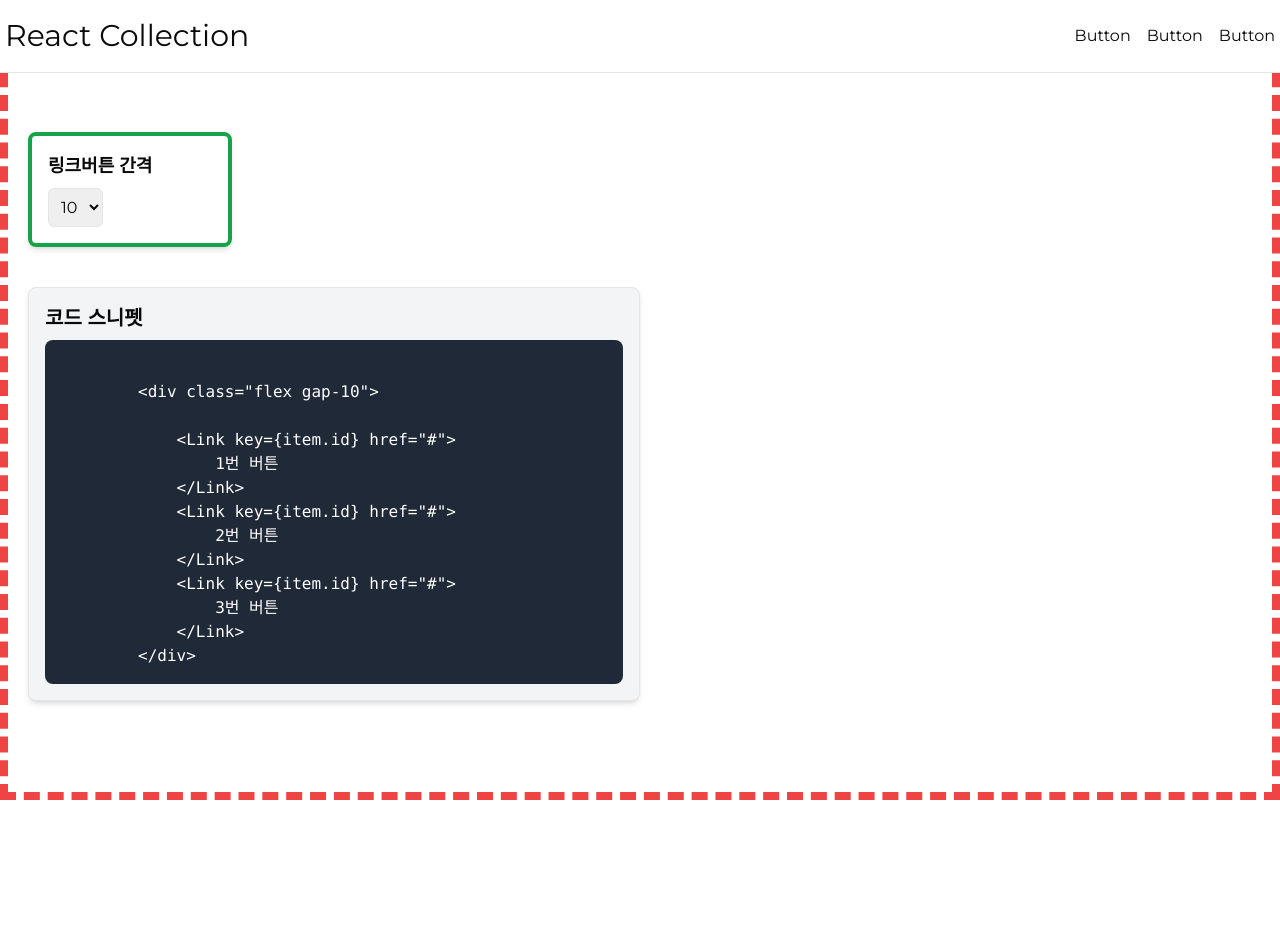
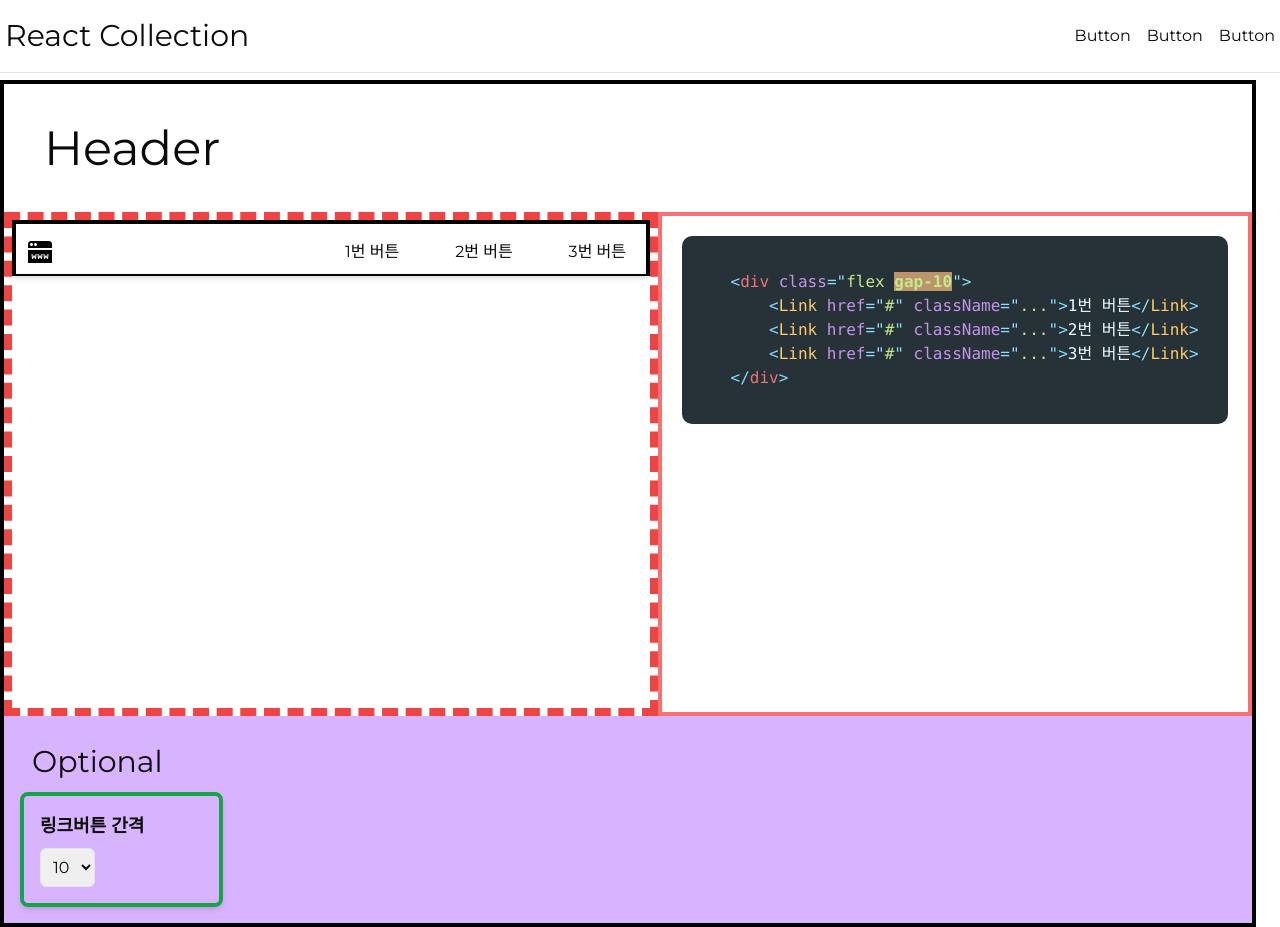
Before and after one commit to Squad357/React-Collection, a Next.js app: page /headers in a window 1280 px wide. Before the commit the page ends 800 px from the top, so only its background shows below. Built offline with nearby package versions, Linux system fonts and the light colour scheme.

Commit message:
✨ [Feat] shiki 라이브러리 도입 및 Code 컴포넌트 분리 (FS-25)

```diff
--- a/package.json
+++ b/package.json
@@ -36,6 +36,7 @@
     "eslint": "^8",
     "eslint-config-next": "15.0.1",
     "postcss": "^8",
+    "shiki": "^1.22.2",
     "tailwindcss": "^3.4.1",
     "typescript": "^5"
   },
--- a/src/app/globals.css
+++ b/src/app/globals.css
@@ -42,6 +42,7 @@ body {
 		--sidebar-border: 220 13% 91%;
 		--sidebar-ring: 217.2 91.2% 59.8%;
 	}
+
 	.dark {
 		--background: 0 0% 3.9%;
 		--foreground: 0 0% 98%;
@@ -82,7 +83,48 @@ body {
 	* {
 		@apply border-border;
 	}
+
 	body {
 		@apply bg-background text-foreground max-w-[1400px] my-0 mx-auto;
 	}
 }
+
+pre.shiki {
+	padding: 10px;
+	border-radius: 10px;
+}
+
+.highlight-effect {
+	border: 2px solid yellow;
+	/* 강조 효과를 위한 스타일 */
+	background-color: rgba(255, 255, 0, 0.2);
+	/* 배경색 변경 */
+}
+
+.highlighted-gap {
+	background-color: rgba(210, 164, 115, 0.87);
+	/* 노란색 배경 */
+	font-weight: bold;
+	/* 굵은 글씨 */
+}
+
+@keyframes highlight {
+	0% {
+		opacity: 0;
+		transform: scale(0.9);
+	}
+
+	50% {
+		opacity: 0.5;
+		transform: scale(1.05);
+	}
+
+	100% {
+		opacity: 1;
+		transform: scale(1);
+	}
+}
+
+.highlighted-gap {
+	animation: highlight 0.5s ease-in-out forwards;
+}
--- a/src/app/headers/page.tsx
+++ b/src/app/headers/page.tsx
@@ -1,8 +1,10 @@
+// Header.tsx
 'use client';
 
+import Code from '@/components/Code';
 import Image from 'next/image';
 import Link from 'next/link';
-import { useState } from 'react';
+import React, { useState } from 'react';
 import headers from '../../../public/logo/http-logo.svg';
 
 // 링크 리스트
@@ -14,24 +16,16 @@ const LinkButton = [
   { id: 5, name: '5번 버튼', link: '#', isOpen: false },
 ];
 
-interface HeaderOptionalProps {
-  handleGapChange: (e: React.ChangeEvent<HTMLSelectElement>) => void;
-}
-
 function Header() {
   const [gap, setGap] = useState<string>('gap-10');
-  const [codeSnippet, setCodeSnippet] = useState<string>(
-    getCodeSnippet('gap-10'),
-  );
   const [animate, setAnimate] = useState<boolean>(false);
-  const [highlight, setHighlight] = useState<boolean>(false);
+  const [highlight, setHighlight] = useState<boolean>(false); // 강조 상태 추가
 
   const handleGapChange = (e: React.ChangeEvent<HTMLSelectElement>) => {
     const newGap = e.target.value;
     setAnimate(true); // 애니메이션 시작
     setGap(newGap);
     setHighlight(true); // 강조 효과 시작
-    setCodeSnippet(getCodeSnippet(newGap));
 
     // 애니메이션 종료 후 상태 초기화
     setTimeout(() => {
@@ -40,23 +34,21 @@ function Header() {
     }, 300); // duration과 동일한 시간 설정
   };
 
-  function getCodeSnippet(gapClass: string) {
-    return `
-		<div class="flex ${gapClass}">
-		${LinkButton.filter(item => item.isOpen)
+  const codeString = `
+	<div class="flex ${gap}">  ${LinkButton.filter(item => item.isOpen)
     .map(
       item => `
-			<Link key={item.id} href="${item.link}">
-				${item.name}
-			</Link>`,
+		<Link href="${item.link}" className="...">${item.name}</Link>  `,
     )
     .join('')}
-		</div>`;
-  }
+	</div>
+		`;
 
   return (
-    <>
-      <div className='m-auto w-[1300px] h-[800px] border-dashed border-red-500 border-8 relative'>
+    <main className='border-4 border-black mt-20'>
+      <h1 className='text-5xl p-10'>Header</h1>
+      <div className='flex'>
+        <div className='m-auto w-[654px] h-[504px] border-dashed border-red-500 border-8 relative'>
           <header className='absolute top-0 left-0 right-0 border-b-2 h-14 items-center m-auto flex p-2 justify-center w-full shadow-md border-4 border-black'>
             <div className='flex justify-between w-full items-center px-1 m-auto max-w-[800px]'>
               {/* 로고 이미지 */}
@@ -67,14 +59,11 @@ function Header() {
                     alt='홈페이지 로고'
                     width={0}
                     height={0}
-                  layout='intrinsic'
-                  objectFit='contain'
                     quality={100}
                     priority
                   />
                 </Link>
               </div>
-
               {/* 링크 버튼 리스트 */}
               <div
                 className={`flex ${gap} transition-all duration-300 ${
@@ -84,27 +73,38 @@ function Header() {
                   <Link
                     key={item.id}
                     href={item.link}
-                  className='p-2 rounded transition-colors duration-300 hover:bg-gray-400'>
+                    className='p-2 rounded transition-colors duration-300 hover:bg-gray-400 hover:scale-95'>
                     {item.name}
                   </Link>
                 ))}
               </div>
             </div>
           </header>
-
-        {/* 옵션 */}
-        <div className='flex flex-col gap-10 mt-10 p-5'>
-          <HeaderOptional handleGapChange={handleGapChange} />
-          <CodeSnippet code={codeSnippet} highlight={highlight} />
+        </div>
+        <div className='flex flex-col gap-10 p-5 border-red-400 border-4'>
+          <Code
+            codeString={codeString}
+            language='tsx'
+            theme='material-theme'
+            highlight={highlight}
+            gap={gap}
+          />
         </div>
       </div>
-    </>
+      <Options>
+        <HeaderOptional handleGapChange={handleGapChange} />
+      </Options>
+    </main>
   );
 }
 
-function HeaderOptional({ handleGapChange }: HeaderOptionalProps) {
+function HeaderOptional({
+  handleGapChange,
+}: {
+  handleGapChange: (e: React.ChangeEvent<HTMLSelectElement>) => void;
+}) {
   return (
-    <div className='border-4 border-green-600 mt-16	 p-4 rounded-lg shadow-md w-2/12'>
+    <div className='border-4 border-green-600 p-4 rounded-lg shadow-md w-2/12'>
       <label htmlFor='gap' className='block mb-2 text-lg font-semibold'>
         링크버튼 간격
       </label>
@@ -123,23 +123,13 @@ function HeaderOptional({ handleGapChange }: HeaderOptionalProps) {
   );
 }
 
-interface CodeSnippetProps {
-  code: string;
-  highlight: boolean;
+function Options({ children }: { children: React.ReactNode }) {
+  return (
+    <div className='p-4 bg-purple-300'>
+      <h3 className='m-3 text-3xl'>Optional</h3>
+      {children}
+    </div>
+  );
 }
 
-const CodeSnippet: React.FC<CodeSnippetProps> = ({ code, highlight }) => {
-  return (
-    <div
-      className={`p-4 border rounded-lg w-1/2 ${
-        highlight ? 'bg-orange-300 transition-all duration-300' : 'bg-gray-100'
-      } shadow-md`}>
-      <h2 className='text-xl font-bold mb-2'>코드 스니펫</h2>
-      <pre className='bg-gray-800 text-white p-4 rounded-lg overflow-auto'>
-        <code>{code}</code>
-      </pre>
-    </div>
-  );
-};
-
 export default Header;
--- /dev/null
+++ b/src/components/Code.tsx
@@ -0,0 +1,56 @@
+// Code.tsx
+import { useEffect, useState } from 'react';
+import { codeToHtml } from 'shiki';
+
+interface CodeProps {
+  codeString: string;
+  language?: string;
+  theme?: string;
+  highlight: boolean;
+  gap: string;
+}
+
+/**
+ * 코드 컴포넌트
+ * @param {string} codeString - 보여줄 코드
+ * @param {string} language - 원하는 언어 선택 / default - 'tsx'
+ * @param {string} theme - 원하는 테마 / default -'github-dark'
+ *
+ * @example
+ * <Code codeString={codeString} language='tsx' theme='material-theme' />
+ */
+export default function Code({
+  codeString,
+  language = 'tsx',
+  theme = 'github-dark',
+  highlight = false, // 기본값 false
+  gap = 'gap-10', // 기본 gap 값
+}: CodeProps) {
+  const [highlightedCode, setHighlightedCode] = useState('');
+
+  useEffect(() => {
+    const loadHighlighter = async () => {
+      const html = await codeToHtml(codeString, {
+        lang: language, // 원하는 언어 선택 가능
+        theme: theme, // 원하는 테마로 변경 가능
+        decorations: [
+          {
+            start: codeString.indexOf(gap),
+            end: codeString.indexOf(gap) + gap.length,
+            properties: { class: 'highlighted-gap' }, // gap 강조
+          },
+        ],
+      });
+      setHighlightedCode(html);
+    };
+
+    loadHighlighter();
+  }, [codeString, language, theme, gap]);
+
+  return (
+    <div
+      className={`${highlight ? 'highlight-effect' : ''}`}
+      dangerouslySetInnerHTML={{ __html: highlightedCode }}
+    />
+  );
+}
```
Also changed, not shown: 1 other file (tests, documents, lock files or other folders). Lines whose indentation alone changed are shown as unchanged.
